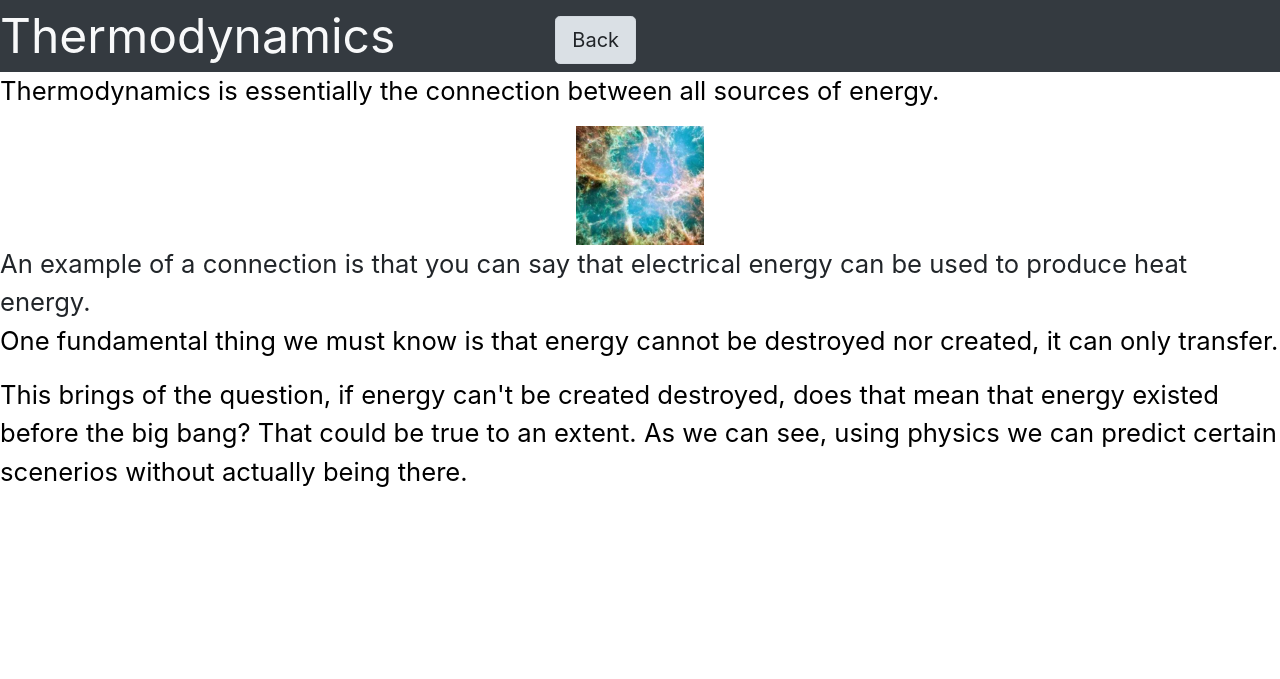
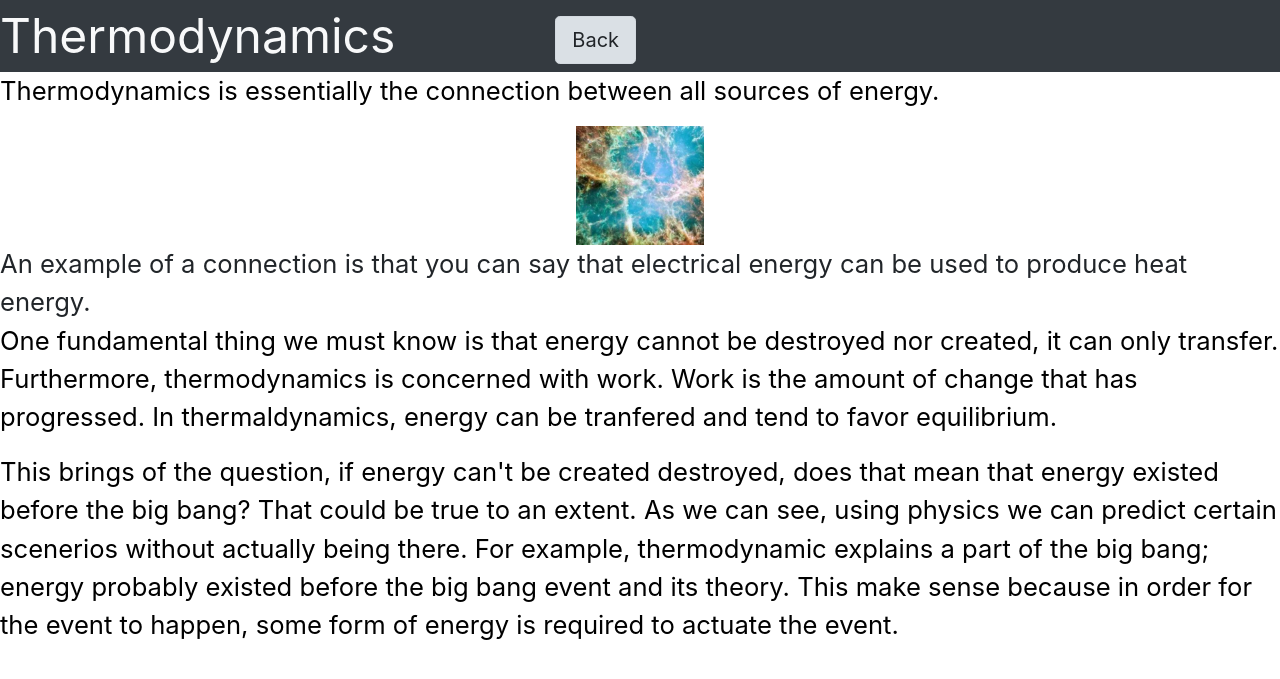
Before and after one commit to IvanX8635/physics-jekyll, a Jekyll site: the page Topics/Thermodynamics.html, which Jekyll copies as it is, in a window 1280 px wide. Shown: the top 679 px of the page. Built offline with Jekyll 4.4.1, drawn with Linux system fonts in a browser that asks for light colours.

Commit message:
final wrap up

```diff
--- a/Topics/Mechanics.html
+++ b/Topics/Mechanics.html
@@ -20,10 +20,12 @@
   		  If I was to push a box, my force acting upon the box will be the dynamic that will eventually end up moving the box(motion).
   		  This is Dynamics in simple terms.<div class="font-weight-bold"> F=ma   Force = mass * acceleration</div>
 
+  		  Dynamics is also about how momentum and mass effects something. In otherwords, this is like the backstage of the effects(causes).
   		</div>
   		<div class="movingImage">
   		<img src="../img/Dynamic.JPG"></div>
   		<div class="content-text text-reactive1">
+  		  One of the most popular example of dynamic physics is the Moon influencing the creation of high or low tides on Earth's water.
   		  However when you move to quantum mechanics, we see so many concepts shift. Now we are talking about subatomical physics.
   		  Again, to reiterate the complex nature of physics. But this the just the introduction to it, don't get intimidated because the more we know the less we fear.
 
--- a/Topics/Thermodynamics.html
+++ b/Topics/Thermodynamics.html
@@ -21,10 +21,10 @@
   		   An example of a connection is that you can say that electrical energy can be used to produce heat energy.
 
   		</div>
-  		<p class="content-text text-reactive1"> One fundamental thing we must know is that energy cannot be destroyed nor created, it can only transfer.</p>
+  		<p class="content-text text-reactive1"> One fundamental thing we must know is that energy cannot be destroyed nor created, it can only transfer. Furthermore, thermodynamics is concerned with work. Work is the amount of change that has progressed. In thermaldynamics, energy can be tranfered and tend to favor equilibrium.</p>
 
   		<p class="content-text text-reactive1" >This brings of the question, if energy can't be created destroyed, does that mean that energy existed before the big bang? That could be true to an extent.
-  		As we can see, using physics we can predict certain scenerios without actually being there.
+  		As we can see, using physics we can predict certain scenerios without actually being there. For example, thermodynamic explains a part of the big bang; energy probably existed before the big bang event and its theory. This make sense because in order for the event to happen, some form of energy is required to actuate the event.
   	  </p>
   	</div>
 
--- a/_config.yml
+++ b/_config.yml
@@ -31,7 +31,7 @@ plugins:
   - jekyll-feed
 port: 8080
 
-#Defaults
+#Defaults Blogs only
 defaults:
   -
     scope:
--- a/_layouts/front-page.html
+++ b/_layouts/front-page.html
@@ -17,7 +17,7 @@
         <a class="navbar-brand navbar-title-hover js-scroll-trigger rounded  reactivenav-text" href="#page-top">Intro to various Physics</a><button class="navbar-toggler navbar-toggler-right" type="button" data-toggle="collapse" data-target="#navbarResponsive" aria-controls="navbarResponsive" aria-expanded="false" aria-label="Toggle navigation"><span class="navbar-toggler-icon"></span></button>
           <div class="collapse navbar-collapse" id="navbarResponsive">
             <ul class="navbar-nav ml-auto my-2 my-lg-0">
-             	<li class="nav-item navbar-title-hover js-scroll-trigger reactivenav-text  reactive-nav-margin" ><a class="nav-link" href="#overview">Overview</a></li>
+              <li class="nav-item navbar-title-hover js-scroll-trigger reactivenav-text  reactive-nav-margin" ><a class="nav-link" href="#overview">Overview</a></li>
               <li class="nav-item navbar-title-hover js-scroll-trigger reactivenav-text reactive-nav-margin"><a class="nav-link" href="#topics">Topics</a></li>
               <li class="nav-item navbar-title-hover js-scroll-trigger reactivenav-text reactive-nav-margin"><a class="nav-link" href="#advanced">Advanced</a></li>
               <li class="nav-item navbar-title-hover js-scroll-trigger reactivenav-text reactive-nav-margin"><a class="nav-link" href="#credits">Credits</a></li>
```
